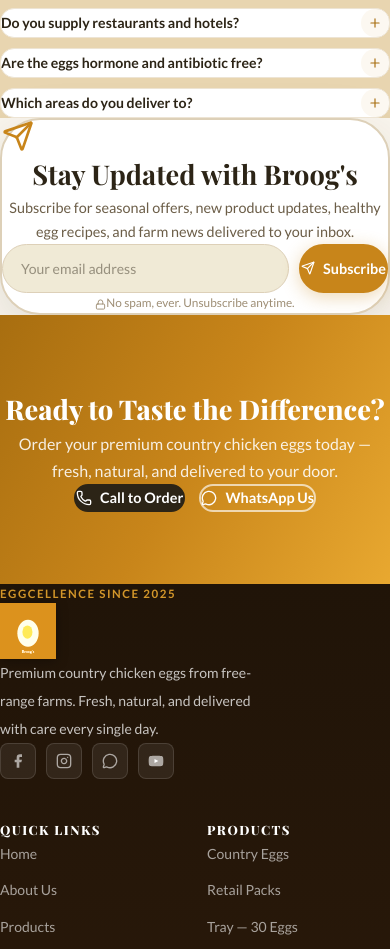
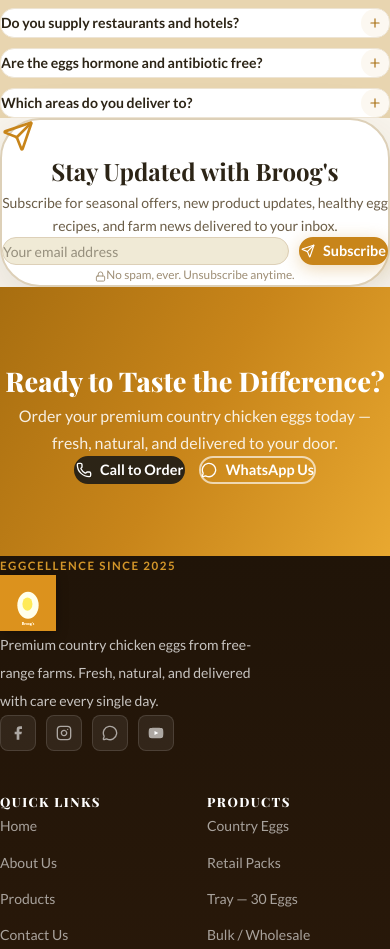
Before and after one commit to brooeggs/brooeggs-site, a Next.js app: page / in a window 390 px wide. Shown: the part 5683-6632 px from the top of the page. Built offline with nearby package versions, Linux system fonts and the light colour scheme.

Commit message:
refactor(newsletter): migrate from .nl-form CSS class to Tailwind utilities
- Input uses full Tailwind classes: border, rounded-[40px], focus ring
- .nl-form CSS rule removed from globals.css (dead code)
- Responsive padding: py-10 sm:py-[52px], px-6 sm:px-10
- Font sizes scale with sm: breakpoints

```diff
--- a/src/app/globals.css
+++ b/src/app/globals.css
@@ -130,15 +130,15 @@
   50% { transform: translateY(-18px) scale(.93); }
 }
 
-.cmp-wrap { overflow-x: auto; border-radius: 14px; border: 1.5px solid #DDD0B8; box-shadow: 0 6px 28px rgba(44,36,22,.10); }
-.cmp-table { width: 100%; border-collapse: collapse; background: white; }
+.cmp-wrap { overflow-x: auto; -webkit-overflow-scrolling: touch; border-radius: 14px; border: 1.5px solid #DDD0B8; box-shadow: 0 6px 28px rgba(44,36,22,.10); }
+.cmp-table { width: 100%; min-width: 560px; border-collapse: collapse; background: white; }
 .cmp-table thead tr { background: linear-gradient(135deg, #2C2416, #3D2810); }
-.cmp-table th { padding: 18px 22px; text-align: center; color: white; font-weight: 700; font-size: .9rem; }
-.cmp-table th.crit { text-align: left; width: 28%; }
+.cmp-table th { padding: 14px 16px; text-align: center; color: white; font-weight: 700; font-size: .875rem; }
+.cmp-table th.crit { text-align: left; width: 26%; }
 .cmp-table th.country { color: #D4972A !important; }
 .cmp-table tbody tr { border-bottom: 1px solid #EDE4D4; transition: all .3s cubic-bezier(.4,0,.2,1); }
 .cmp-table tbody tr:hover { background: #F5F0E8; }
-.cmp-table td { padding: 13px 22px; font-size: .875rem; vertical-align: middle; }
+.cmp-table td { padding: 12px 16px; font-size: .85rem; vertical-align: middle; }
 .cmp-win { color: #2C2416; font-weight: 600; background: rgba(200,133,26,.04); }
 .cmp-lose { color: #9E8E75; }
 
@@ -205,20 +205,3 @@
   transform: translate(-50%,-50%);
   box-shadow: inset 0 -3px 5px rgba(0,0,0,.12);
 }
-
-.nl-form input {
-  padding: 12px 18px;
-  border: 1.5px solid #DDD0B8;
-  border-radius: 40px;
-  font-size: .875rem;
-  color: #3D3526;
-  background: #F0EAD6;
-  font-family: var(--font-body);
-  transition: all .3s cubic-bezier(.4,0,.2,1);
-}
-.nl-form input:focus {
-  outline: none;
-  border-color: #C8851A;
-  background: white;
-  box-shadow: 0 0 0 3px rgba(200,133,26,.1);
-}
--- a/src/components/home/NewsletterSection.tsx
+++ b/src/components/home/NewsletterSection.tsx
@@ -9,27 +9,57 @@
 
   const handleSubmit = (e: React.FormEvent) => {
     e.preventDefault();
-    if (email) { setSubmitted(true); setEmail(""); }
+    if (email.trim()) {
+      setSubmitted(true);
+      setEmail("");
+    }
   };
 
   return (
     <section className="py-22 bg-[#FAF6EE]">
-      <div className="max-w-[1180px] mx-auto px-7">
-        <div className="max-w-[560px] mx-auto text-center py-[52px] px-10 bg-white rounded-[40px] border-2 border-border shadow-[0_16px_56px_rgba(44,36,22,.13)]">
-          <Send size={32} className="text-gold mb-4 mx-auto" />
-          <h2 className="font-heading text-[1.7rem] text-dark mb-2.5">Stay Updated with Broog&apos;s</h2>
-          <p className="text-[0.9rem] text-text-mid mb-6.5">Subscribe for seasonal offers, new product updates, healthy egg recipes, and farm news delivered to your inbox.</p>
+      <div className="max-w-[1180px] mx-auto px-5 sm:px-7">
+        <div className="max-w-[560px] mx-auto text-center py-10 sm:py-[52px] px-6 sm:px-10 bg-white rounded-[40px] border-2 border-border shadow-[0_16px_56px_rgba(44,36,22,.13)]">
+          <Send size={32} className="text-gold mb-4 mx-auto" aria-hidden="true" />
+          <h2 className="font-heading text-[1.5rem] sm:text-[1.7rem] text-dark mb-2.5">
+            Stay Updated with Broog&apos;s
+          </h2>
+          <p className="text-[0.875rem] sm:text-[0.9rem] text-text-mid mb-6">
+            Subscribe for seasonal offers, new product updates, healthy egg recipes, and farm
+            news delivered to your inbox.
+          </p>
+
           {submitted ? (
-            <div className="py-4 px-5 rounded-lg bg-[rgba(56,142,60,.08)] border border-[rgba(56,142,60,.3)] text-[#2e7d32] text-[0.875rem]">Thank you! You&apos;ve been subscribed.</div>
+            <div className="py-4 px-5 rounded-lg bg-[rgba(56,142,60,.08)] border border-[rgba(56,142,60,.3)] text-[#2e7d32] text-[0.875rem]">
+              Thank you! You&apos;ve been subscribed.
+            </div>
           ) : (
-            <form className="nl-form flex gap-2.5 flex-wrap justify-center" onSubmit={handleSubmit}>
-              <input type="email" placeholder="Your email address" required aria-label="Email address" value={email} onChange={(e) => setEmail(e.target.value)} className="flex-1 min-w-[200px]" />
-              <button type="submit" className="inline-flex items-center gap-2 px-7 py-3 rounded-[40px] font-bold text-[0.9rem] bg-gold text-white border-2 border-gold shadow-[0_4px_18px_rgba(200,133,26,.32)] hover:bg-gold-dark hover:-translate-y-0.5 transition-all duration-300 cursor-pointer">
-                <Send size={14} /> Subscribe
+            <form
+              className="flex gap-2.5 flex-wrap justify-center"
+              onSubmit={handleSubmit}
+              noValidate
+            >
+              <input
+                type="email"
+                placeholder="Your email address"
+                required
+                aria-label="Email address"
+                value={email}
+                onChange={(e) => setEmail(e.target.value)}
+                className="flex-1 min-w-[200px] px-[18px] py-3 border-[1.5px] border-border rounded-[40px] text-[0.875rem] text-text-body bg-cream font-body transition-all duration-300 focus:outline-none focus:border-gold focus:bg-white focus:shadow-[0_0_0_3px_rgba(200,133,26,.1)]"
+              />
+              <button
+                type="submit"
+                className="inline-flex items-center gap-2 px-7 py-3 rounded-[40px] font-bold text-[0.9rem] bg-gold text-white border-2 border-gold shadow-[0_4px_18px_rgba(200,133,26,.32)] hover:bg-gold-dark hover:-translate-y-0.5 transition-all duration-300 cursor-pointer whitespace-nowrap"
+              >
+                <Send size={14} aria-hidden="true" /> Subscribe
               </button>
             </form>
           )}
-          <small className="block mt-3 text-[0.74rem] text-text-light"><Lock size={11} className="inline mr-1" />No spam, ever. Unsubscribe anytime.</small>
+
+          <small className="block mt-3.5 text-[0.74rem] text-text-light">
+            <Lock size={11} className="inline mr-1" aria-hidden="true" />
+            No spam, ever. Unsubscribe anytime.
+          </small>
         </div>
       </div>
     </section>
```
